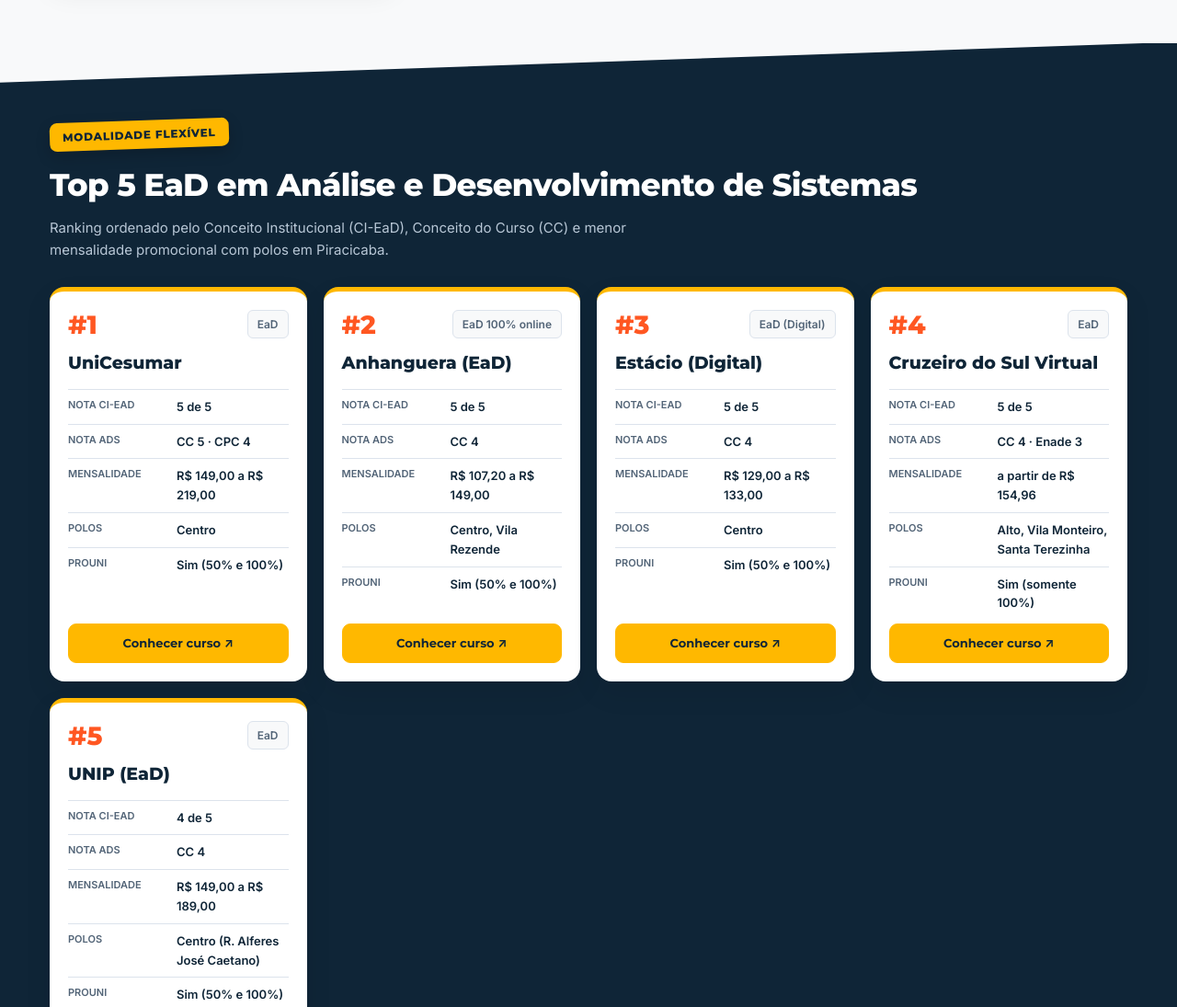
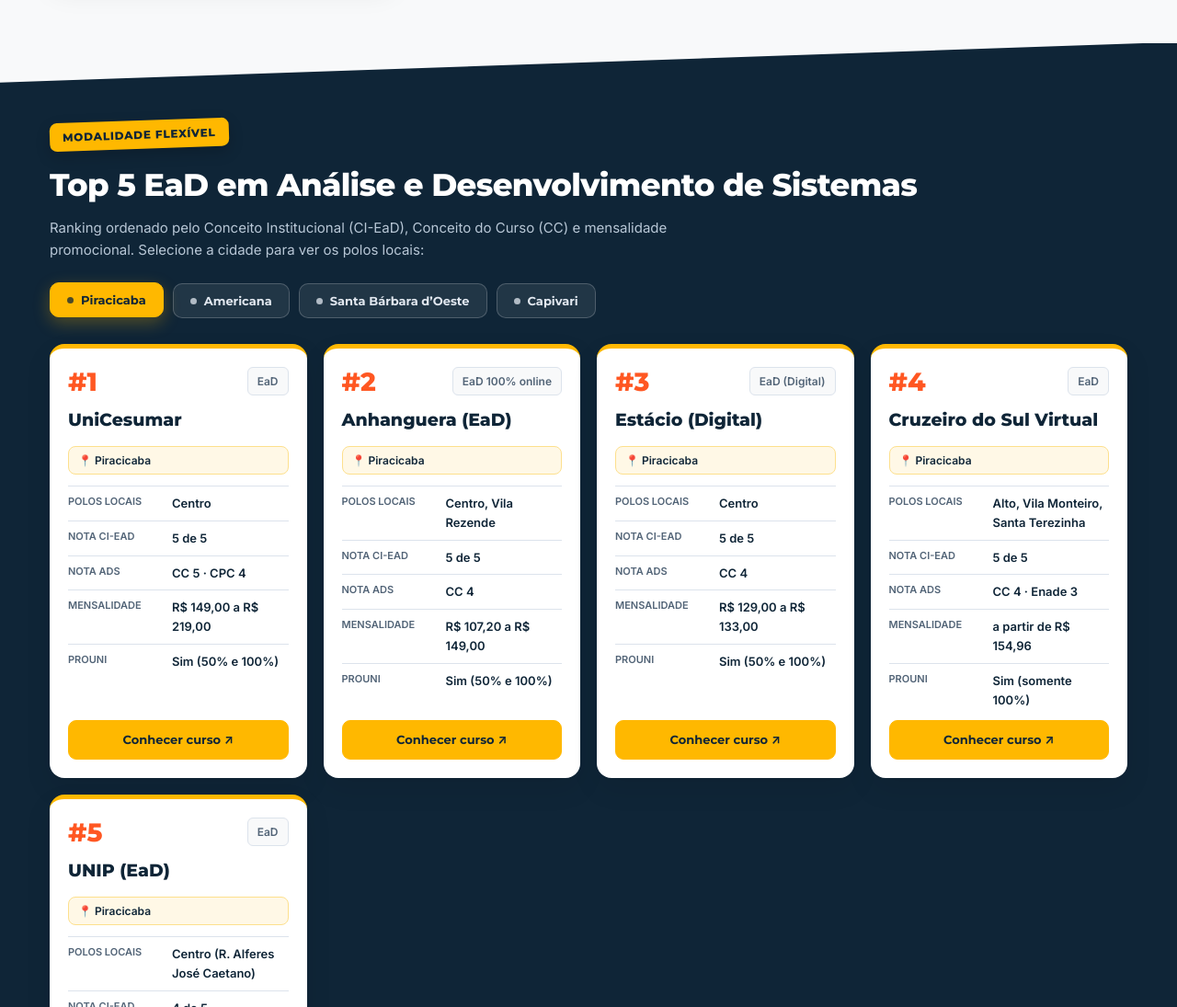
Before and after one commit to FelipeOliveira8/imersao-tecnologica-flyer-faculdades, a plain HTML site: page index.html in a window 1280 px wide. Shown: the part 3980-5075 px from the top of the page at 92% size. Drawn offline with Linux system fonts and the light colour scheme.

Commit message:
Correção na estrutura de polos EAD

```diff
--- a/app.js
+++ b/app.js
@@ -344,13 +344,94 @@ const D = {
             "obs": "Oferta presencial da Estácio mais próxima fica em Campinas (Av. Francisco Glicério, 1522 - Centro); em Piracicaba a operação é de polos EaD/semipresencial."
         }
     ],
-    "ead_top5_piracicaba_ads": {
+    "ead_top5_ads": {
+        "criterio_ordem": "CI-EaD, Conceito do Curso (CC) de ADS e menor mensalidade promocional",
         "instituicoes": [
-            { "ordem": 1, "id": "ead-unicesumar", "nome": "UniCesumar", "modalidade": "EaD", "ci_ead": 5, "conceito_curso_ads": { "CC": 5, "CPC": 4 }, "mensalidade_faixa": "R$ 149,00 a R$ 219,00", "polos_piracicaba": ["Centro"], "prouni": "Sim (50% e 100%)", "site": "https://www.unicesumar.edu.br" },
-            { "ordem": 2, "id": "ead-anhanguera", "nome": "Anhanguera (EaD)", "modalidade": "EaD 100% online", "ci_ead": 5, "conceito_curso_ads": { "CC": 4 }, "mensalidade_faixa": "R$ 107,20 a R$ 149,00", "polos_piracicaba": ["Centro", "Vila Rezende"], "prouni": "Sim (50% e 100%)", "site": "https://www.anhanguera.com" },
-            { "ordem": 3, "id": "ead-estacio", "nome": "Estácio (Digital)", "modalidade": "EaD (Digital)", "ci_ead": 5, "conceito_curso_ads": { "CC": 4 }, "mensalidade_faixa": "R$ 129,00 a R$ 133,00", "polos_piracicaba": ["Centro"], "prouni": "Sim (50% e 100%)", "site": "https://estacio.br" },
-            { "ordem": 4, "id": "ead-cruzeiro-do-sul-virtual", "nome": "Cruzeiro do Sul Virtual", "modalidade": "EaD", "ci_ead": 5, "conceito_curso_ads": { "CC": 4, "Enade": 3 }, "mensalidade_faixa": "a partir de R$ 154,96", "polos_piracicaba": ["Alto", "Vila Monteiro", "Santa Terezinha"], "prouni": "Sim (somente 100%)", "site": "https://www.cruzeirodosulvirtual.com.br/" },
-            { "ordem": 5, "id": "ead-unip", "nome": "UNIP (EaD)", "modalidade": "EaD", "ci_ead": 4, "conceito_curso_ads": { "CC": 4 }, "mensalidade_faixa": "R$ 149,00 a R$ 189,00", "polos_piracicaba": ["Centro (R. Alferes José Caetano)"], "prouni": "Sim (50% e 100%)", "site": "https://www.unip.br" }
+            {
+                "ordem": 1,
+                "id": "ead-unicesumar",
+                "nome": "UniCesumar",
+                "modalidade": "EaD",
+                "ci_ead": 5,
+                "conceito_curso_ads": { "CC": 5, "CPC": 4 },
+                "mensalidade_faixa": "R$ 149,00 a R$ 219,00",
+                "polos_por_cidade": {
+                    "Piracicaba": ["Centro"],
+                    "Americana": ["Centro", "Vila Rehder"],
+                    "Santa Bárbara d’Oeste": ["Centro"],
+                    "Capivari": ["Centro"]
+                },
+                "prouni": "Sim (50% e 100%)",
+                "site": "https://www.unicesumar.edu.br"
+            },
+            {
+                "ordem": 2,
+                "id": "ead-anhanguera",
+                "nome": "Anhanguera (EaD)",
+                "modalidade": "EaD 100% online",
+                "ci_ead": 5,
+                "conceito_curso_ads": { "CC": 4 },
+                "mensalidade_faixa": "R$ 107,20 a R$ 149,00",
+                "polos_por_cidade": {
+                    "Piracicaba": ["Centro", "Vila Rezende"],
+                    "Americana": ["Centro", "Jardim Girassol"],
+                    "Santa Bárbara d’Oeste": ["Distrito Industrial", "Centro"],
+                    "Capivari": ["Centro"]
+                },
+                "prouni": "Sim (50% e 100%)",
+                "site": "https://www.anhanguera.com"
+            },
+            {
+                "ordem": 3,
+                "id": "ead-estacio",
+                "nome": "Estácio (Digital)",
+                "modalidade": "EaD (Digital)",
+                "ci_ead": 5,
+                "conceito_curso_ads": { "CC": 4 },
+                "mensalidade_faixa": "R$ 129,00 a R$ 133,00",
+                "polos_por_cidade": {
+                    "Piracicaba": ["Centro"],
+                    "Americana": ["Centro"],
+                    "Santa Bárbara d’Oeste": ["Parque Olaria (R. Dom Pedro II)"],
+                    "Capivari": ["Centro (confirmar disponibilidade)"]
+                },
+                "prouni": "Sim (50% e 100%)",
+                "site": "https://estacio.br"
+            },
+            {
+                "ordem": 4,
+                "id": "ead-cruzeiro-do-sul-virtual",
+                "nome": "Cruzeiro do Sul Virtual",
+                "modalidade": "EaD",
+                "ci_ead": 5,
+                "conceito_curso_ads": { "CC": 4, "Enade": 3 },
+                "mensalidade_faixa": "a partir de R$ 154,96",
+                "polos_por_cidade": {
+                    "Piracicaba": ["Alto", "Vila Monteiro", "Santa Terezinha"],
+                    "Americana": ["Centro", "São Vito"],
+                    "Santa Bárbara d’Oeste": ["Vila Grego"],
+                    "Capivari": ["Centro"]
+                },
+                "prouni": "Sim (somente 100%)",
+                "site": "https://www.cruzeirodosulvirtual.com.br/"
+            },
+            {
+                "ordem": 5,
+                "id": "ead-unip",
+                "nome": "UNIP (EaD)",
+                "modalidade": "EaD",
+                "ci_ead": 4,
+                "conceito_curso_ads": { "CC": 4 },
+                "mensalidade_faixa": "R$ 149,00 a R$ 189,00",
+                "polos_por_cidade": {
+                    "Piracicaba": ["Centro (R. Alferes José Caetano)"],
+                    "Americana": ["Centro"],
+                    "Santa Bárbara d’Oeste": ["Jardim Pérola / Centro"],
+                    "Capivari": ["Centro"]
+                },
+                "prouni": "Sim (50% e 100%)",
+                "site": "https://www.unip.br"
+            }
         ]
     }
 };
@@ -359,7 +440,64 @@ const $ = s => document.querySelector(s);
 const esc = s => String(s == null ? "" : s).replace(/[&<>"]/g, c => ({ "&": "&amp;", "<": "&lt;", ">": "&gt;", '"': "&quot;" }[c]));
 
 const P = D.presenciais_e_hibridas;
-const E = D.ead_top5_piracicaba_ads.instituicoes;
+const E = D.ead_top5_ads.instituicoes;
+const EAD_CITIES = [
+    "Piracicaba",
+    "Americana",
+    "Santa Bárbara d’Oeste",
+    "Capivari"
+];
+let selectedEadCity = "Piracicaba";
+
+function renderEad() {
+    $("#ead-tabs").innerHTML = EAD_CITIES.map(cityName => `
+        <button class="ead-tab" data-ead-city="${esc(cityName)}" aria-pressed="${selectedEadCity === cityName}">
+            <span class="pin-dot" aria-hidden="true"></span>
+            ${esc(cityName)}
+        </button>
+    `).join("");
+
+    $("#rail").innerHTML = E.map(e => {
+        const c = e.conceito_curso_ads || {};
+        const polos = (e.polos_por_cidade && e.polos_por_cidade[selectedEadCity]) || [];
+        const hasPolo = polos.length > 0;
+
+        return `
+        <article class="ecard">
+            <div class="ecard-top">
+                <span class="ord">#${e.ordem}</span>
+                <span class="b out">${esc(e.modalidade)}</span>
+            </div>
+            <h3>${esc(e.nome)}</h3>
+            <div class="polo-badge ${hasPolo ? "" : "no-polo"}">
+                📍 ${esc(selectedEadCity)}
+            </div>
+            <dl>
+                <div class="kv">
+                    <dt>Polos locais</dt>
+                    <dd>${hasPolo ? esc(polos.join(", ")) : '<span class="unk">Consulte polo mais próximo</span>'}</dd>
+                </div>
+                <div class="kv">
+                    <dt>Nota CI-EaD</dt>
+                    <dd>${e.ci_ead} de 5</dd>
+                </div>
+                <div class="kv">
+                    <dt>Nota ADS</dt>
+                    <dd>${esc(Object.entries(c).map(([k, v]) => k + " " + v).join(" · "))}</dd>
+                </div>
+                <div class="kv">
+                    <dt>Mensalidade</dt>
+                    <dd>${esc(e.mensalidade_faixa)}</dd>
+                </div>
+                <div class="kv">
+                    <dt>Prouni</dt>
+                    <dd>${esc(e.prouni)}</dd>
+                </div>
+            </dl>
+            ${e.site ? `<a class="btn cta" href="${esc(e.site)}" target="_blank" rel="noopener">Conhecer curso ↗</a>` : ""}
+        </article>`;
+    }).join("");
+}
 
 const UNK = x => x == null || x === "" || /^a_(confirmar|coletar)/.test(String(x));
 const clean = s => s.replace(/a_confirmar/g, "a confirmar").replace(/a_coletar/g, "em levantamento");
@@ -665,6 +803,11 @@ document.addEventListener("click", e => {
     if (!b && t.id !== "dlg") return;
     if (t.id === "dlg" || (b && b.hasAttribute("data-x"))) return $("#dlg").close();
     if (b.classList.contains("tab")) return setCity(b.dataset.k);
+    if (b.hasAttribute("data-ead-city")) {
+        selectedEadCity = b.dataset.eadCity;
+        renderEad();
+        return;
+    }
     if (b.hasAttribute("data-clr")) return clear();
     if (b.classList.contains("det")) return modal(P.find(i => i.id === b.dataset.id));
     if (b.hasAttribute("data-cp")) {
@@ -680,29 +823,10 @@ $("#stats").innerHTML = [
     [P.filter(i => i.mensalidade === "Gratuita").length, "Gratuitas"]
 ].map(([n, l]) => `<div class="stat"><b>${n}</b><span>${l}</span></div>`).join("");
 
-$("#rail").innerHTML = E.map(e => {
-    const c = e.conceito_curso_ads || {};
-    return `
-    <article class="ecard">
-        <div class="ecard-top">
-            <span class="ord">#${e.ordem}</span>
-            <span class="b out">${esc(e.modalidade)}</span>
-        </div>
-        <h3>${esc(e.nome)}</h3>
-        <dl>
-            <div class="kv"><dt>Nota CI-EaD</dt><dd>${e.ci_ead} de 5</dd></div>
-            <div class="kv"><dt>Nota ADS</dt><dd>${esc(Object.entries(c).map(([k, v]) => k + " " + v).join(" · "))}</dd></div>
-            <div class="kv"><dt>Mensalidade</dt><dd>${esc(e.mensalidade_faixa)}</dd></div>
-            <div class="kv"><dt>Polos</dt><dd>${esc(e.polos_piracicaba.join(", "))}</dd></div>
-            <div class="kv"><dt>Prouni</dt><dd>${esc(e.prouni)}</dd></div>
-        </dl>
-        ${e.site ? `<a class="btn cta" href="${esc(e.site)}" target="_blank" rel="noopener">Conhecer curso ↗</a>` : ""}
-    </article>`;
-}).join("");
-
 const dt = D.meta.atualizado_em.split("-").reverse().join("/");
 $("#upd").textContent = "Dados atualizados em " + dt + ". Reunidos de fontes oficiais e portais de vestibular; confirme sempre no edital da instituição.";
 $("#avisos").innerHTML = D.meta.avisos.map(a => `<li>${esc(a)}</li>`).join("");
 
 fromHash();
 render();
+renderEad();
--- a/index.html
+++ b/index.html
@@ -39,12 +39,8 @@
             </div>
 
             <div class="hero-visual">
-                <!-- PREENCHER ALT E CRÉDITOS DA IMAGEM PRINCIPAL ABAIXO -->
                 <figure class="photo-frame">
                     <img src="https://images.unsplash.com/photo-1541339907198-e08756dedf3f?auto=format&fit=crop&w=800&q=80" alt="Estudantes universitários comemorando a formatura">
-                    <!-- <figcaption class="photo-credit photo-credit-hero">
-                        Foto: Divulgação / <a href="URL_DA_FONTE_AQUI" target="_blank" rel="noopener noreferrer">[Nome da Faculdade ou Fonte]</a>
-                    </figcaption> -->
                 </figure>
 
                 <!-- Selos Flutuantes -->
@@ -89,16 +85,21 @@
         <section class="grid" id="grid" aria-label="Instituições de ensino"></section>
     </main>
 
-    <!-- SEÇÃO EAD COM RECORTE DIAGONAL SUPERIOR -->
+    <!-- SEÇÃO EAD COM RECORTE DIAGONAL SUPERIOR E SELETOR DE POLOS -->
     <section id="ead" class="ead-section">
         <div class="ead-diagonal-top" aria-hidden="true"></div>
         <div class="wrap">
             <div class="ead-header">
-                <span class="sticker sticker-gold">Modalidade Flexível</span>
-                <h2 class="sec-title">Top 5 EaD em Análise e Desenvolvimento de Sistemas</h2>
-                <p class="sec-lead">Ranking ordenado pelo Conceito Institucional (CI-EaD), Conceito do Curso (CC) e menor mensalidade promocional com polos em Piracicaba.</p>
+                <div class="ead-title-block">
+                    <span class="sticker sticker-gold">Modalidade Flexível</span>
+                    <h2 class="sec-title">Top 5 EaD em Análise e Desenvolvimento de Sistemas</h2>
+                    <p class="sec-lead">Ranking ordenado pelo Conceito Institucional (CI-EaD), Conceito do Curso (CC) e mensalidade promocional. Selecione a cidade para ver os polos locais:</p>
+                </div>
+
+                <nav class="ead-tabs" id="ead-tabs" aria-label="Selecionar cidade dos polos EaD"></nav>
             </div>
-            <div class="rail" id="rail"></div>
+
+            <div class="rail" id="rail" aria-live="polite"></div>
         </div>
     </section>
 
--- a/styles.css
+++ b/styles.css
@@ -838,7 +838,7 @@ select:focus {
 }
 
 /* =========================================
-   SEÇÃO EAD TOP 5 (COM CORTE DIAGONAL)
+   SEÇÃO EAD TOP 5 (COM CORTE DIAGONAL E SELETOR DE CIDADES)
    ========================================= */
 .ead-section {
     background-color: var(--navy);
@@ -859,6 +859,9 @@ select:focus {
 }
 
 .ead-header {
+    display: flex;
+    flex-direction: column;
+    gap: 20px;
     margin-bottom: 28px;
 }
 
@@ -877,7 +880,53 @@ select:focus {
 .sec-lead {
     margin: 0;
     color: #B8C7D6;
-    max-width: 680px;
+    max-width: 720px;
+}
+
+/* Abas de Cidades do Top 5 EaD */
+.ead-tabs {
+    display: flex;
+    flex-wrap: wrap;
+    gap: 10px;
+    padding-top: 4px;
+}
+
+.ead-tab {
+    font-family: var(--fh);
+    font-weight: 700;
+    font-size: 13px;
+    color: #E2E8F0;
+    background-color: rgba(255, 255, 255, 0.08);
+    border: 1.5px solid rgba(255, 255, 255, 0.2);
+    border-radius: 10px;
+    padding: 10px 18px;
+    cursor: pointer;
+    transition: all 0.15s ease;
+    display: inline-flex;
+    align-items: center;
+    gap: 8px;
+}
+
+.ead-tab:hover {
+    background-color: rgba(255, 255, 255, 0.16);
+    border-color: var(--gold);
+    color: #FFFFFF;
+}
+
+.ead-tab[aria-pressed="true"] {
+    background-color: var(--gold);
+    border-color: var(--gold);
+    color: var(--navy);
+    box-shadow: 0 6px 18px rgba(255, 184, 0, 0.28);
+    transform: translateY(-1px);
+}
+
+.ead-tab .pin-dot {
+    width: 7px;
+    height: 7px;
+    border-radius: 50%;
+    background-color: currentColor;
+    opacity: 0.75;
 }
 
 .rail {
@@ -897,6 +946,11 @@ select:focus {
     box-shadow: var(--shadow-card);
     position: relative;
     border-top: 5px solid var(--gold);
+    transition: transform 0.2s ease;
+}
+
+.ecard:hover {
+    transform: translateY(-3px);
 }
 
 .ecard-top {
@@ -921,6 +975,26 @@ select:focus {
     color: var(--navy);
 }
 
+.polo-badge {
+    display: inline-flex;
+    align-items: center;
+    gap: 6px;
+    background-color: #FFF8E6;
+    border: 1px solid #FDE08D;
+    color: var(--navy);
+    font-size: 12px;
+    font-weight: 700;
+    padding: 5px 10px;
+    border-radius: 8px;
+}
+
+.polo-badge.no-polo {
+    background-color: var(--surface-alt);
+    border-color: var(--border);
+    color: var(--text-muted);
+    font-weight: 600;
+}
+
 .ecard dl, .mb dl {
     margin: 0;
     display: grid;
@@ -929,7 +1003,7 @@ select:focus {
 
 .kv {
     display: grid;
-    grid-template-columns: 110px 1fr;
+    grid-template-columns: 105px 1fr;
     gap: 8px;
     font-size: 13px;
     border-top: 1px solid var(--border);
```
